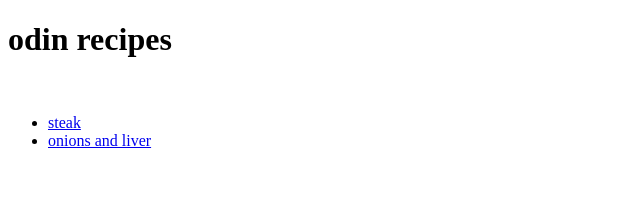
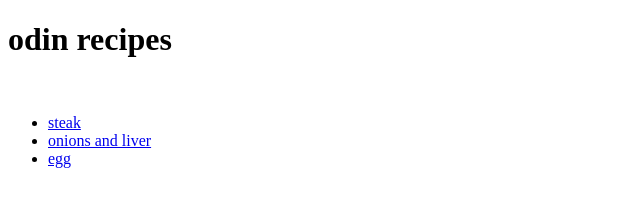
Before and after one commit to Tryndameir/odin-recipes, a plain HTML site: page index.html in a window 1280 px wide. Shown: the full height of the page, 0-640 px from the left. Drawn offline with Linux system fonts and the light colour scheme.

Commit message:
added link to egg.html in index

```diff
--- a/index.html
+++ b/index.html
@@ -9,6 +9,7 @@
     <br><ul>
         <li><a href="./recipes/steak.html">steak</a></li>
         <li><a href="./recipes/onions-and-liver.html">onions and liver</a></li>
+        <li><a href="./recipes/img/egg.jpg">egg</a></li>
     </ul>
 
 
```
